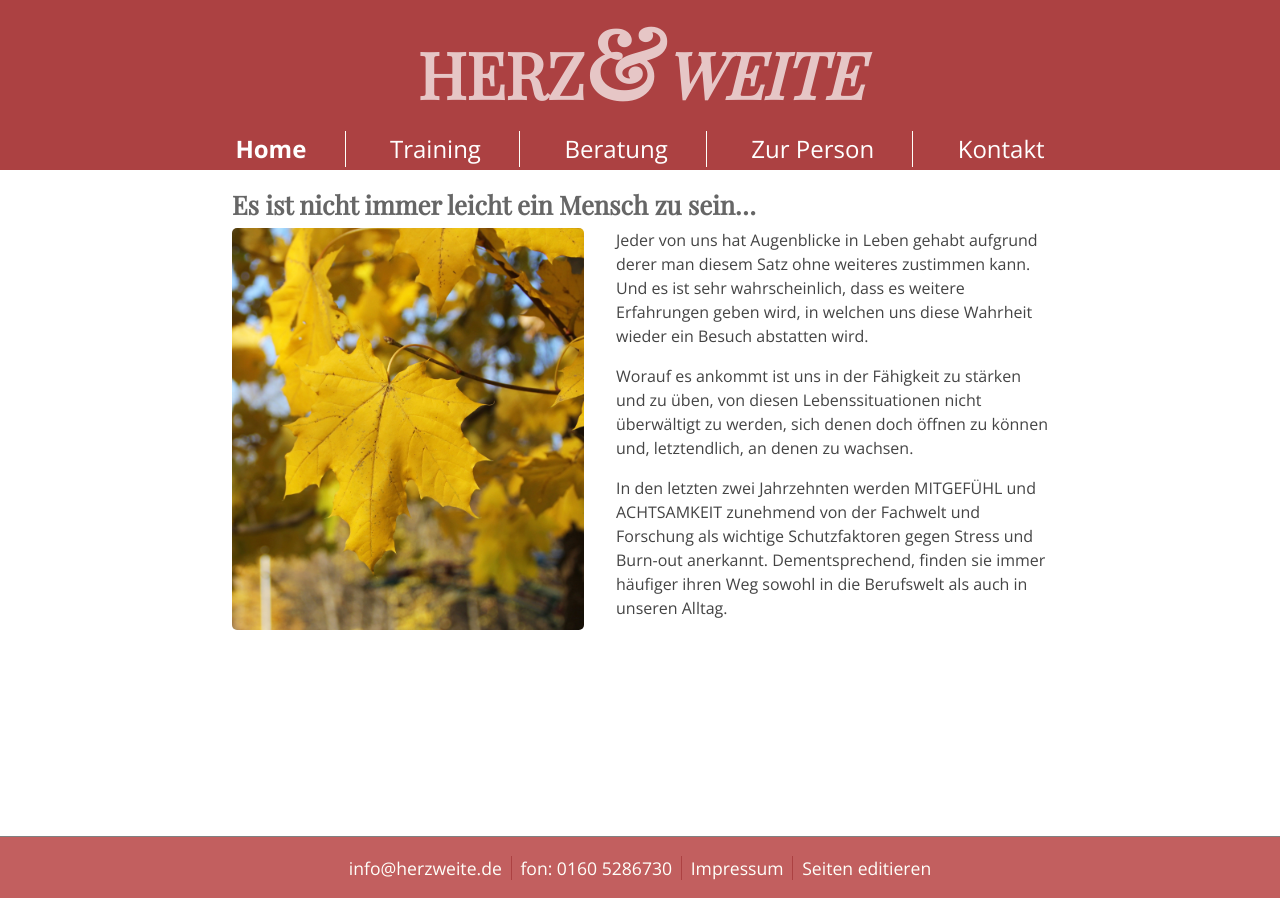
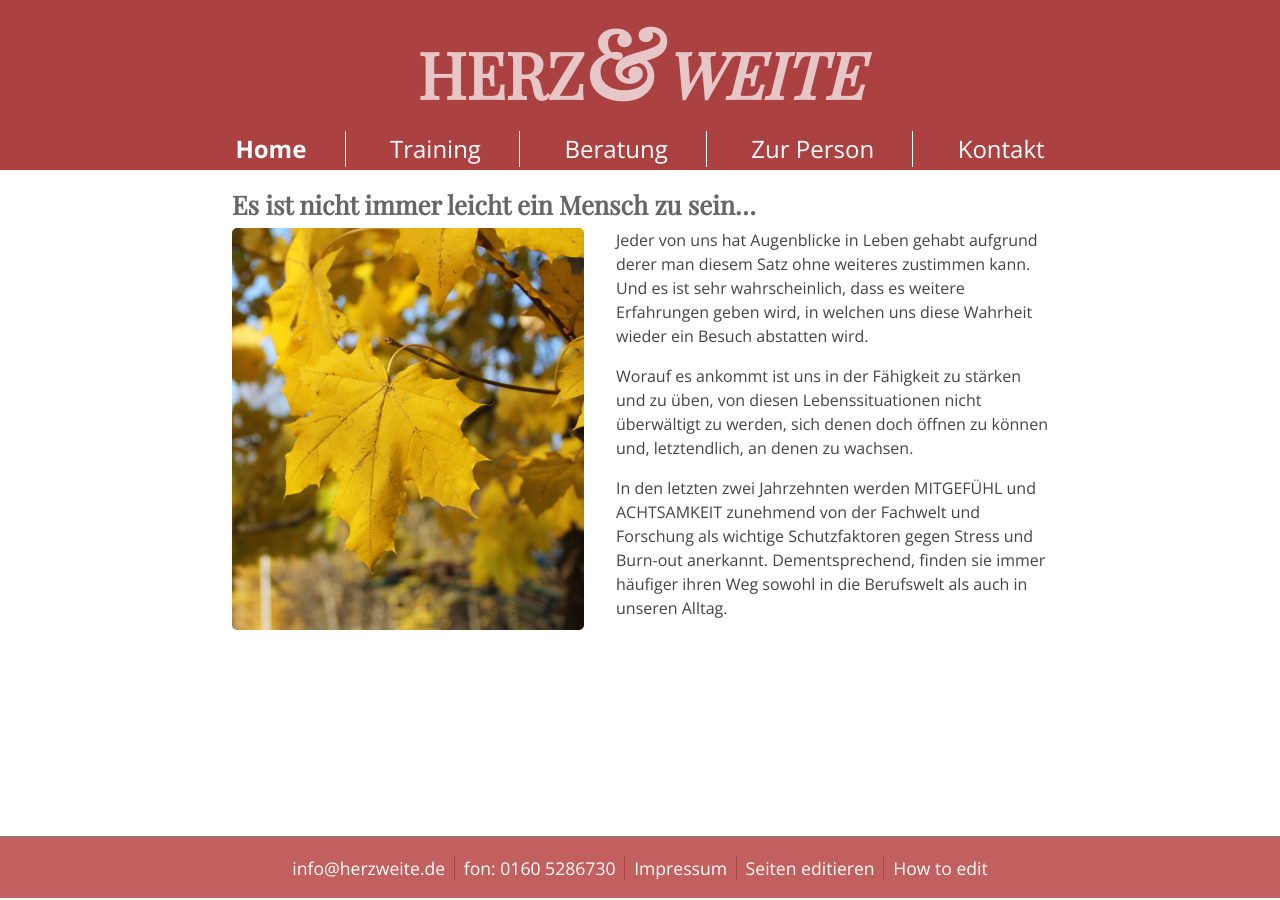
Before and after one commit to herzweite/herzweite.github.io, a Jekyll site: the page built from index.md, in a window 1280 px wide. Built offline with Jekyll 4.4.1, drawn with Linux system fonts in a browser that asks for light colours; some web fonts are replaced; Markdown is read by kramdown in place of the engine named in the settings; comment, search, counter and statistics services are not loaded.

Commit message:
added dillinger as example markdown editor

```diff
--- a/_includes/footer.html
+++ b/_includes/footer.html
@@ -1,3 +1,3 @@
 <footer>
-  <a href="mailto:info@herzweite.de">info@herzweite.de</a><span>fon: 0160 5286730</span><a href="/kontakt/">Impressum</a><a href="https://github.com/herzweite/herzweite.github.io">Seiten editieren</a>
+  <a href="mailto:info@herzweite.de">info@herzweite.de</a><span>fon: 0160 5286730</span><a href="/kontakt/">Impressum</a><a href="https://github.com/herzweite/herzweite.github.io">Seiten editieren</a><a href="http://dillinger.io/">How to edit</a>
 </footer>
```
